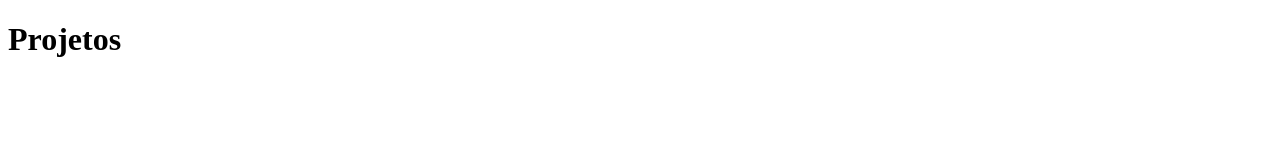
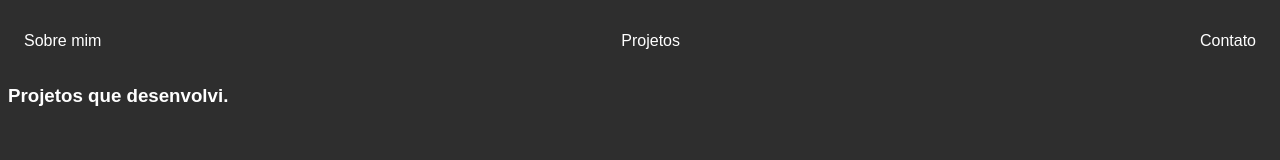
Before and after one commit to lbanezz/Curso-HTML-CSS-JS, a plain HTML site: page projeto.html in a window 1280 px wide. Drawn offline with Linux system fonts and the light colour scheme.

Commit message:
estilos da página

```diff
--- /dev/null
+++ b/projeto.css
@@ -0,0 +1,18 @@
+body {
+    color: white;
+    background-color: rgb(46, 46, 46);
+    font-family: Arial, Helvetica, sans-serif;
+}
+
+ul {
+    display: flex;
+    justify-content: space-between;
+    list-style-type: none;
+    align-items: center;
+    padding: 16px;
+}
+
+a {
+    color: white;
+    text-decoration: none;
+}
--- a/projeto.html
+++ b/projeto.html
@@ -4,8 +4,33 @@
     <meta charset="UTF-8">
     <meta name="viewport" content="width=device-width, initial-scale=1.0">
     <title>Projetos</title>
+    <link rel="stylesheet" href="projeto.css">
 </head>
 <body>
-    <h1>Projetos</h1>
+    <div class="container1">
+        <nav>
+            <ul>
+                <li>
+                    <a href="index.html">Sobre mim </a>
+                </li>
+                <li>
+                    <a href="projeto.html">Projetos</a>
+                </li>
+                <li>
+                    <a href="contato.html">Contato</a>
+                </li>
+            </ul>
+        </nav>
+
+        <div class="container2"></div>
+
+        <div class="centralizar">
+            <h3>Projetos que desenvolvi.</h3>
+            <br>
+            <a href=""></a>
+
+        </div>
+    </div>
+
 </body>
 </html>
```
